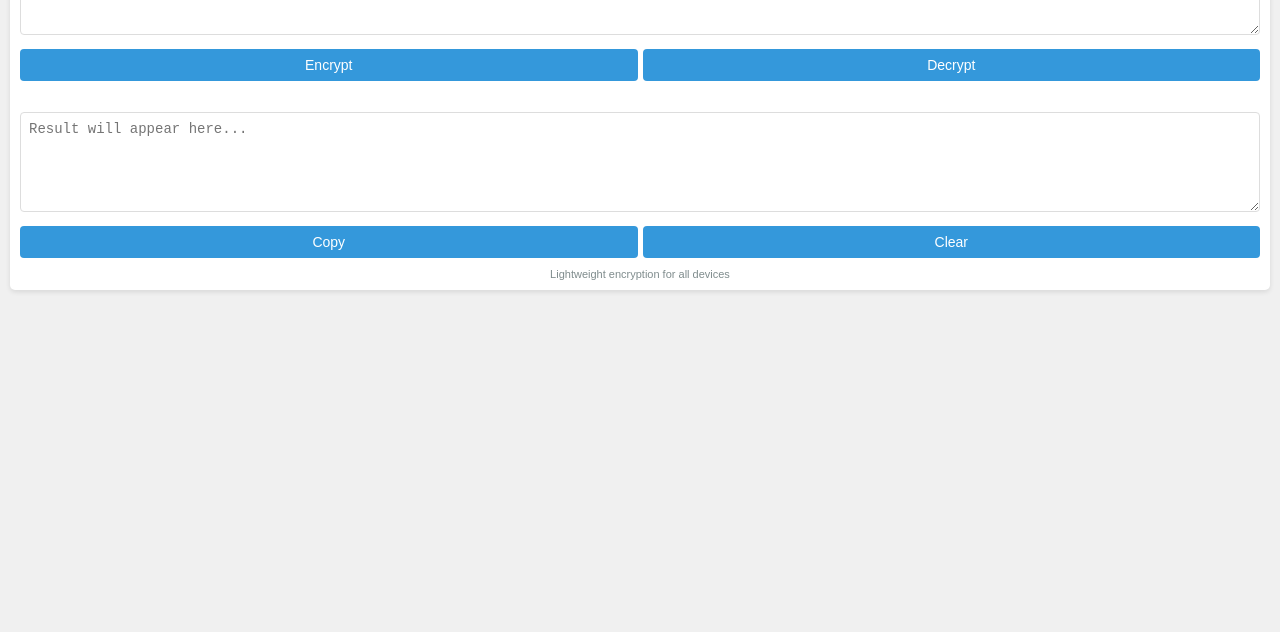
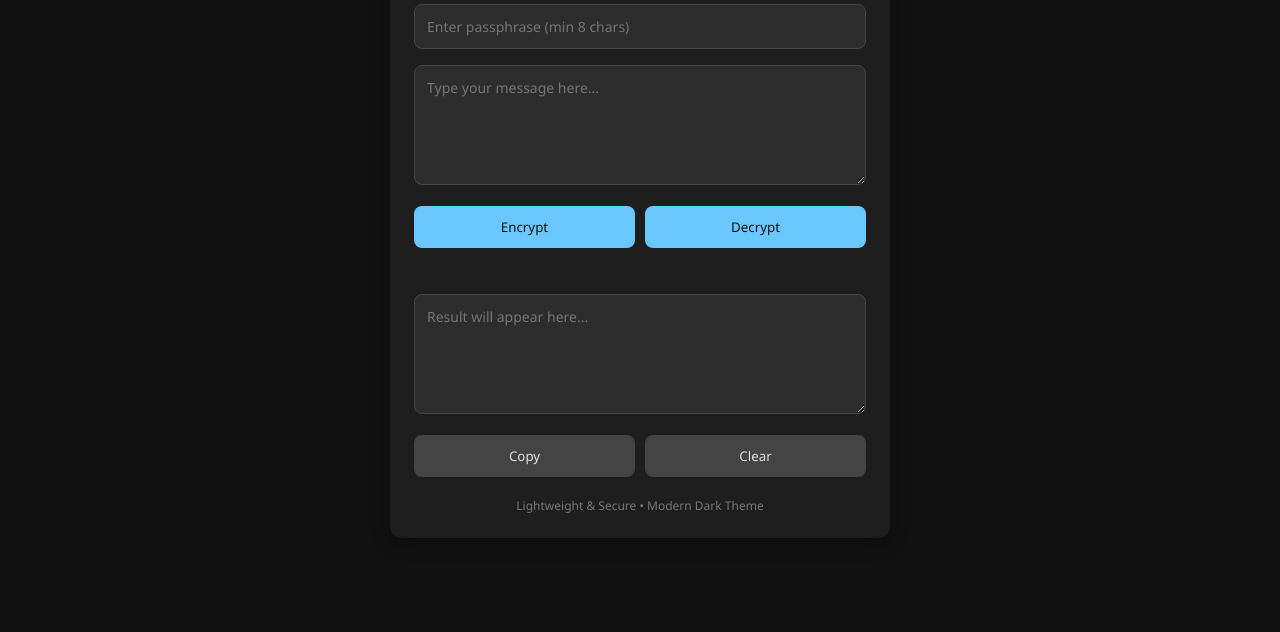
Before and after one commit to Hamzah82/Hamzah82, a plain HTML site: page enc/index.html in a window 1280 px wide. Shown: the part 168-800 px from the top of the page. Drawn offline with Linux system fonts and the light colour scheme.

Commit message:
Update index.html

```diff
--- a/enc/index.html
+++ b/enc/index.html
@@ -3,91 +3,130 @@
 <head>
     <meta charset="UTF-8">
     <meta name="viewport" content="width=device-width, initial-scale=1.0">
-    <title>Lightweight Message Encryptor</title>
+    <title>Secure Message Encryptor</title>
     <style>
         * {
-            box-sizing: border-box;
             margin: 0;
             padding: 0;
+            box-sizing: border-box;
+            font-family: 'Segoe UI', system-ui, sans-serif;
         }
+
         body {
-            font-family: Arial, sans-serif;
-            background: #f0f0f0;
-            color: #333;
-            padding: 10px;
+            background: #121212;
+            color: #e0e0e0;
             min-height: 100vh;
+            display: flex;
+            justify-content: center;
+            align-items: center;
+            padding: 16px;
         }
+
         .container {
-            max-width: 100%;
-            padding: 10px;
-            background: white;
-            border-radius: 5px;
-            box-shadow: 0 2px 5px rgba(0,0,0,0.1);
+            width: 100%;
+            max-width: 500px;
+            background: #1e1e1e;
+            border-radius: 12px;
+            padding: 24px;
+            box-shadow: 0 4px 20px rgba(0, 0, 0, 0.3);
         }
+
         h1 {
-            color: #2c3e50;
-            font-size: 1.3rem;
+            font-size: 1.5rem;
+            font-weight: 600;
             text-align: center;
-            margin-bottom: 15px;
+            margin-bottom: 20px;
+            color: #6ac7ff;
         }
-        textarea, input {
+
+        .input-group {
+            margin-bottom: 16px;
+        }
+
+        input, textarea {
             width: 100%;
-            padding: 8px;
-            margin-bottom: 10px;
-            border: 1px solid #ddd;
-            border-radius: 4px;
+            padding: 12px;
+            background: #2d2d2d;
+            border: 1px solid #444;
+            border-radius: 8px;
+            color: #fff;
             font-size: 14px;
+            outline: none;
+            transition: border 0.2s;
         }
+
+        input:focus, textarea:focus {
+            border-color: #6ac7ff;
+        }
+
         textarea {
-            min-height: 100px;
+            min-height: 120px;
             resize: vertical;
         }
+
         .btn-group {
             display: flex;
-            gap: 5px;
-            margin-bottom: 10px;
+            gap: 10px;
+            margin: 16px 0;
         }
+
         button {
-            padding: 8px 12px;
-            background: #3498db;
-            color: white;
+            flex: 1;
+            padding: 12px;
             border: none;
-            border-radius: 4px;
-            flex: 1;
-            font-size: 14px;
+            border-radius: 8px;
+            font-weight: 500;
+            cursor: pointer;
+            transition: all 0.2s;
         }
-        button:hover {
-            background: #2980b9;
+
+        .btn-primary {
+            background: #6ac7ff;
+            color: #121212;
         }
-        button:disabled {
-            background: #95a5a6;
+
+        .btn-primary:hover {
+            background: #4ab0e6;
         }
+
+        .btn-secondary {
+            background: #444;
+            color: #e0e0e0;
+        }
+
+        .btn-secondary:hover {
+            background: #555;
+        }
+
         .status {
+            font-size: 13px;
+            text-align: center;
+            margin: 12px 0;
+            min-height: 18px;
+            color: #ff6a6a;
+        }
+
+        .footer {
             font-size: 12px;
-            color: #e74c3c;
             text-align: center;
-            margin: 5px 0;
-            min-height: 16px;
-        }
-        .simple {
-            font-size: 11px;
-            color: #7f8c8d;
-            text-align: center;
-            margin-top: 10px;
+            color: #777;
+            margin-top: 20px;
         }
     </style>
 </head>
 <body>
     <div class="container">
-    <h1>Secure Message Encryptor/Decryptor</h1>
+        <h1>Secure Message Encryptor</h1>
 
+        <div class="input-group">
             <input type="password" id="keyInput" placeholder="Enter passphrase (min 8 chars)">
+        </div>
 
-    <textarea id="inputText" placeholder="Enter your message here..."></textarea>
+        <textarea id="inputText" placeholder="Type your message here..."></textarea>
 
         <div class="btn-group">
-        <button id="encryptBtn" onclick="process('encrypt')">Encrypt</button>
-        <button id="decryptBtn" onclick="process('decrypt')">Decrypt</button>
+            <button class="btn-primary" id="encryptBtn" onclick="process('encrypt')">Encrypt</button>
+            <button class="btn-primary" id="decryptBtn" onclick="process('decrypt')">Decrypt</button>
         </div>
 
         <div class="status" id="status"></div>
@@ -95,17 +134,16 @@
         <textarea id="outputText" placeholder="Result will appear here..." readonly></textarea>
 
         <div class="btn-group">
-        <button onclick="copyToClipboard()">Copy</button>
-        <button onclick="clearAll()">Clear</button>
+            <button class="btn-secondary" onclick="copyToClipboard()">Copy</button>
+            <button class="btn-secondary" onclick="clearAll()">Clear</button>
         </div>
 
-    <div class="simple">Lightweight encryption for all devices</div>
+        <div class="footer">Lightweight & Secure • Modern Dark Theme</div>
     </div>
 
     <script>
-// Lightweight encryption functions
+        // Lightweight encryption with key strengthening
         function encrypt(text, password) {
-    // Simple but effective XOR-based encryption with key derivation
             let result = '';
             const key = deriveKey(password);
 
@@ -115,21 +153,16 @@ function encrypt(text, password) {
                 result += String.fromCharCode(charCode ^ keyChar);
             }
 
-    // Convert to Base64 for safe transport
             return btoa(encodeURIComponent(result).replace(/%([0-9A-F]{2})/g,
-        function(match, p1) {
-            return String.fromCharCode('0x' + p1);
-    }));
+                (match, p1) => String.fromCharCode('0x' + p1));
         }
 
         function decrypt(encrypted, password) {
             try {
-        // Decode from Base64 first
-        const decoded = decodeURIComponent(atob(encrypted).split('').map(function(c) {
-            return '%' + ('00' + c.charCodeAt(0).toString(16)).slice(-2);
-        }).join(''));
+                const decoded = decodeURIComponent(atob(encrypted).split('').map(c =>
+                    '%' + ('00' + c.charCodeAt(0).toString(16)).slice(-2)
+                ).join(''));
 
-        // XOR decrypt with derived key
                 let result = '';
                 const key = deriveKey(password);
 
@@ -145,32 +178,27 @@ function decrypt(encrypted, password) {
             }
         }
 
-// Simple key derivation to strengthen the password
         function deriveKey(password) {
-    // Create a longer, more complex key from the password
             let key = '';
             for (let i = 0; i < 3; i++) {
                 key += password + i + password.length;
             }
 
-    // Simple hash-like transformation
             let hash = 0;
             for (let i = 0; i < key.length; i++) {
                 hash = ((hash << 5) - hash) + key.charCodeAt(i);
-        hash |= 0; // Convert to 32bit integer
+                hash |= 0;
             }
 
             return Math.abs(hash).toString(16) + key;
         }
 
-// UI Functions
         function process(mode) {
             const input = document.getElementById('inputText').value.trim();
             const password = document.getElementById('keyInput').value.trim();
             const output = document.getElementById('outputText');
             const status = document.getElementById('status');
 
-    // Validate input
             if (!input) {
                 status.textContent = "Please enter some text";
                 return;
@@ -181,21 +209,19 @@ function process(mode) {
                 return;
             }
 
-    // Disable buttons during processing
             document.getElementById('encryptBtn').disabled = true;
             document.getElementById('decryptBtn').disabled = true;
             status.textContent = "Processing...";
 
-    // Use setTimeout to keep UI responsive
             setTimeout(() => {
                 try {
                     let result;
                     if (mode === 'encrypt') {
                         result = encrypt(input, password);
-                status.textContent = "Encrypted successfully!";
+                        status.textContent = "✓ Encrypted successfully!";
                     } else {
                         result = decrypt(input, password);
-                status.textContent = "Decrypted successfully!";
+                        status.textContent = "✓ Decrypted successfully!";
                     }
                     output.value = result;
                 } catch (error) {
```
Lines whose indentation alone changed are shown as unchanged.
